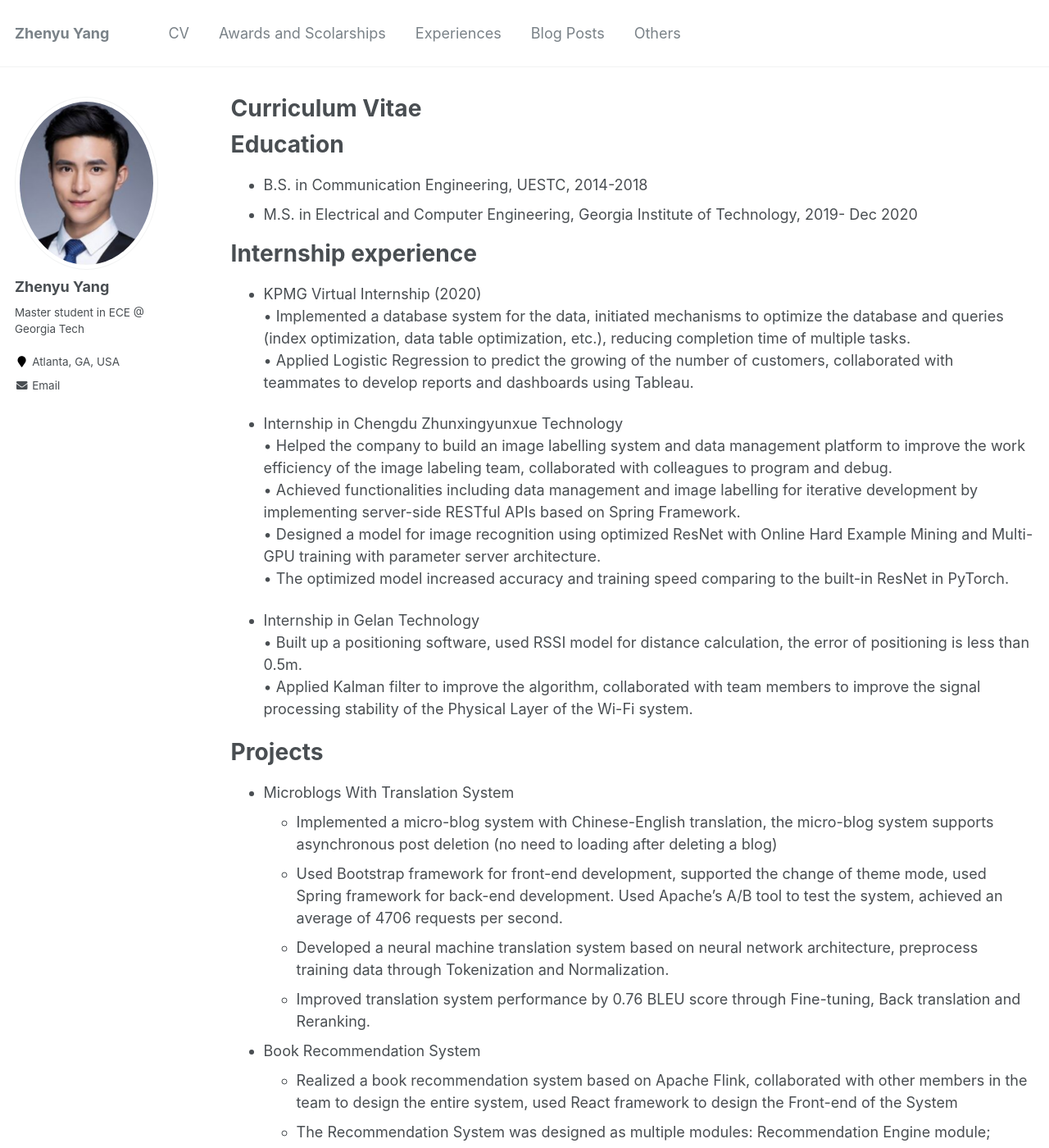
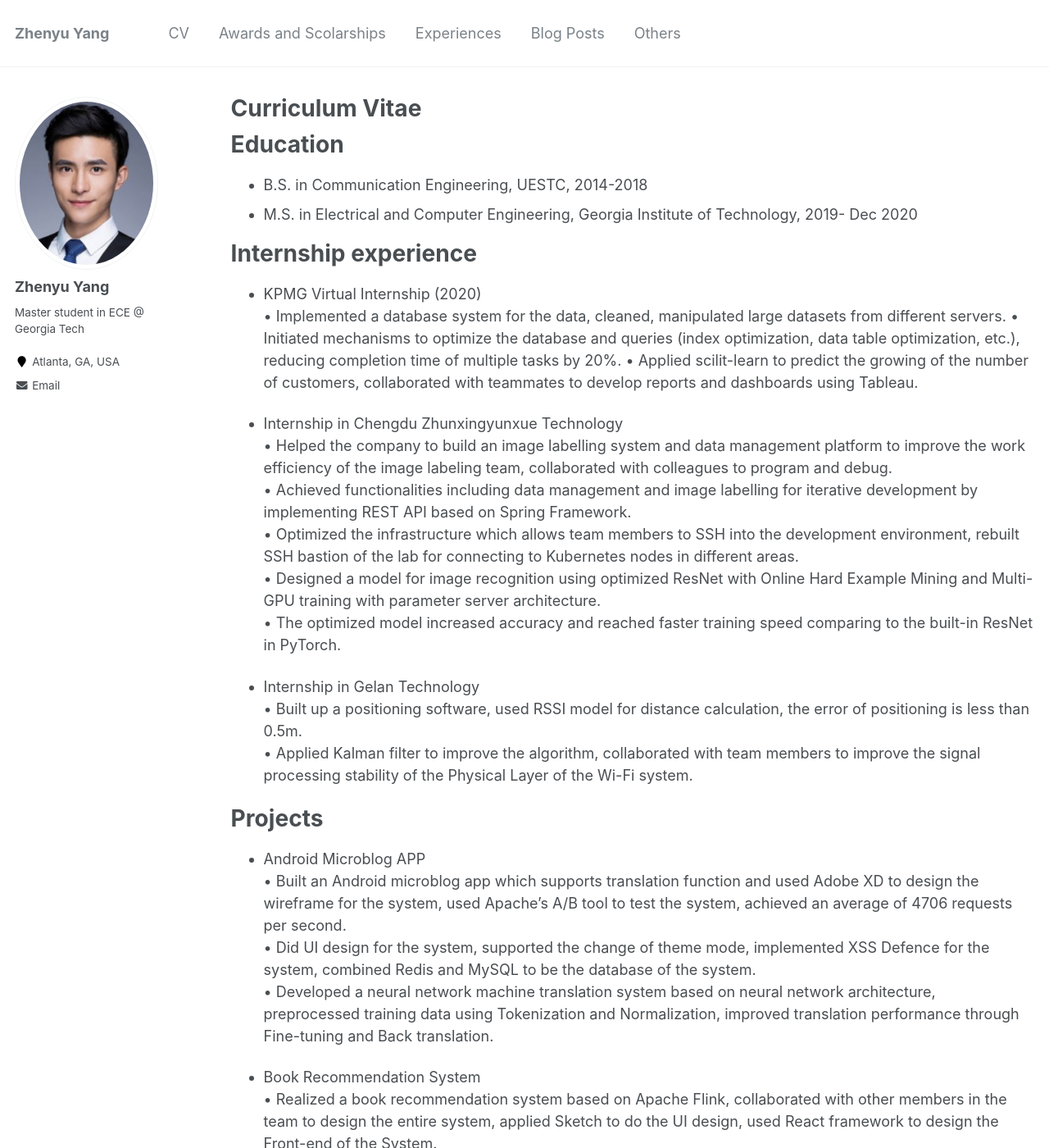
Before and after one commit to azpeteryang/azpeteryang.github.io, a Jekyll site: the page built from _pages/cv.md, in a window 1280 px wide and 1400 px high. Shown: the whole window at 82% size. Built offline with Jekyll 4.4.1, drawn with Linux system fonts in a browser that asks for light colours; some of the changed text lies outside the part shown.

Commit message:
Update cv.md

```diff
--- a/_pages/cv.md
+++ b/_pages/cv.md
@@ -17,14 +17,18 @@ Education
 Internship experience
 ======
 * KPMG Virtual Internship (2020)
-•	Implemented a database system for the data, initiated mechanisms to optimize the database and queries (index optimization, data table optimization, etc.), reducing completion time of multiple tasks.
-•	Applied Logistic Regression to predict the growing of the number of customers, collaborated with teammates to develop reports and dashboards using Tableau.
+•	Implemented a database system for the data, cleaned, manipulated large datasets from different servers.
+•	Initiated mechanisms to optimize the database and queries (index optimization, data table optimization, etc.), reducing completion time of multiple tasks by 20%.
+•	Applied scilit-learn to predict the growing of the number of customers, collaborated with teammates to develop reports and dashboards using Tableau.
+
 
 * Internship in Chengdu Zhunxingyunxue Technology
 •	Helped the company to build an image labelling system and data management platform to improve the work efficiency of the image labeling team, collaborated with colleagues to program and debug.
-•	Achieved functionalities including data management and image labelling for iterative development by implementing server-side RESTful APIs based on Spring Framework.
+•	Achieved functionalities including data management and image labelling for iterative development by implementing REST API based on Spring Framework.
+•	Optimized the infrastructure which allows team members to SSH into the development environment, rebuilt SSH bastion of the lab for connecting to Kubernetes nodes in different areas.
 •	Designed a model for image recognition using optimized ResNet with Online Hard Example Mining and Multi-GPU training with parameter server architecture.
-•	The optimized model increased accuracy and training speed comparing to the built-in ResNet in PyTorch.
+•	The optimized model increased accuracy and reached faster training speed comparing to the built-in ResNet in PyTorch.
+
 
 * Internship in Gelan Technology
 •	Built up a positioning software, used RSSI model for distance calculation, the error of positioning is less than 0.5m.
@@ -38,17 +42,17 @@ Projects
 ======
 
 
-* Microblogs With Translation System
-  *	Implemented a micro-blog system with Chinese-English translation, the micro-blog system supports asynchronous post deletion (no need to loading after deleting a blog)
-  *	Used Bootstrap framework for front-end development, supported the change of theme mode, used Spring framework for back-end development. Used Apache’s A/B tool to test the system, achieved an average of 4706 requests per second.
-  *	Developed a neural machine translation system based on neural network architecture, preprocess training data through Tokenization and Normalization.
-  *	Improved translation system performance by 0.76 BLEU score through Fine-tuning, Back translation and Reranking.
+* Android Microblog APP
+  •	Built an Android microblog app which supports translation function and used Adobe XD to design the wireframe for the system, used Apache’s A/B tool to test the system, achieved an average of 4706 requests per second.
+•	Did UI design for the system, supported the change of theme mode, implemented XSS Defence for the system, combined Redis and MySQL to be the database of the system.
+•	Developed a neural network machine translation system based on neural network architecture, preprocessed training data using Tokenization and Normalization, improved translation performance through Fine-tuning and Back translation.
+
 
 
 * Book Recommendation System
-  *	Realized a book recommendation system based on Apache Flink, collaborated with other members in the team to design the entire system, used React framework to design the Front-end of the System
-  *	The Recommendation System was designed as multiple modules: Recommendation Engine module; Module to store users’ tags and real-time records based on HBase and Web module.
-  *	Implemented two recommendation algorithms: Book similarity scores calculated by cosine similarity and by collaborative filtering, displayed the two algorithms in the Front-end respectively
+  •	Realized a book recommendation system based on Apache Flink, collaborated with other members in the team to design the entire system, applied Sketch to do the UI design, used React framework to design the Front-end of the System.
+•	Used Apache Lucene to do the frequency calculation which can support the recommendation algorithms.
+•	Developed a scalable ETL pipeline to process 132GB data based on Hadoop and HBase.
 
 
 
@@ -78,6 +82,9 @@ Projects
   * Got the best research project award of the department on this topic.
 
 
+* Distributed File System Design
+•	Collaborated with team members to implement a distributed system to support clients to operate files on servers concurrently, realized RPC on both client and server sides.
+•	Developed the two-layer system (including local cache and remote server) distributed system based on Java RMI.
 
 
 
```
